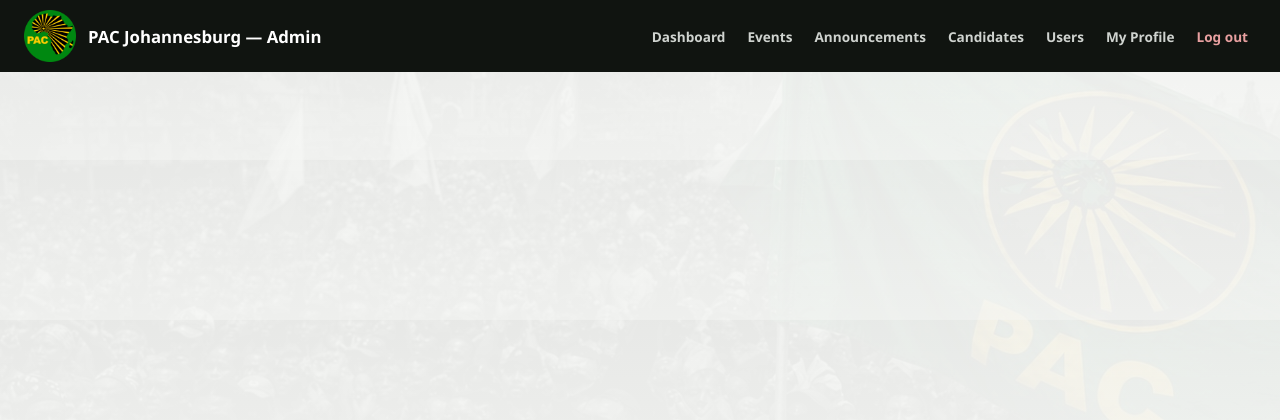
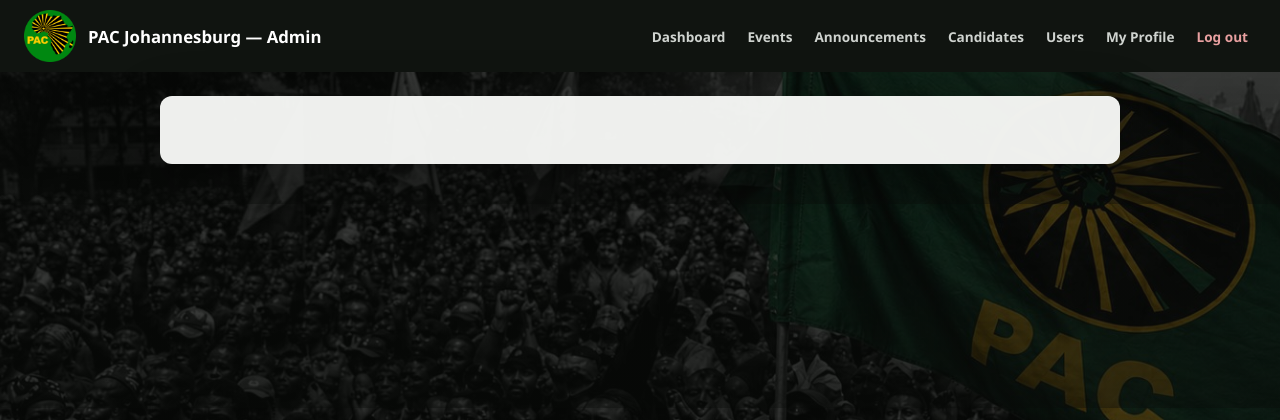
Before and after one commit to malekamk/pac, a PHP site: page /admin/_chrome_top.php in a window 1280 px wide. Shown: the top 420 px of the page. Run offline with PHP 8.4, Linux system fonts and the light colour scheme.

Commit message:
Match admin page backgrounds to login's dark overlay, floating content on a light card

```diff
--- a/admin/admin.css
+++ b/admin/admin.css
@@ -6,7 +6,7 @@
 body{
   margin:0;color:var(--ink);font-family:'Segoe UI',Arial,sans-serif;font-size:15px;
   background:
-    linear-gradient(180deg, rgba(246,247,245,.94), rgba(246,247,245,.97)),
+    linear-gradient(180deg, rgba(8,10,8,.72), rgba(8,10,8,.82)),
     url("../assets/img/pac-crowd-flag-banner.jpg") center 35% / cover no-repeat fixed;
 }
 a{color:var(--green);text-decoration:none;}
@@ -28,7 +28,11 @@ a:focus-visible, button:focus-visible, input:focus-visible, select:focus-visible
 .admin-nav a:hover{color:#fff;text-decoration:none;}
 .admin-nav a.logout{color:#e8a0a0;}
 
-.admin-main{max-width:960px;margin:0 auto;padding:28px 20px 60px;}
+.admin-main{
+  max-width:960px;margin:24px auto 40px;padding:28px 24px 40px;
+  background:rgba(246,247,245,.97);border-radius:12px;box-shadow:0 20px 60px rgba(0,0,0,.35);
+}
+@media (max-width:640px){.admin-main{margin:0;border-radius:0;box-shadow:none;}}
 
 .flash{background:#e4f3e8;border:1px solid var(--green);color:#1a4a2a;padding:10px 14px;border-radius:4px;margin-bottom:20px;font-size:.9rem;}
 
```
